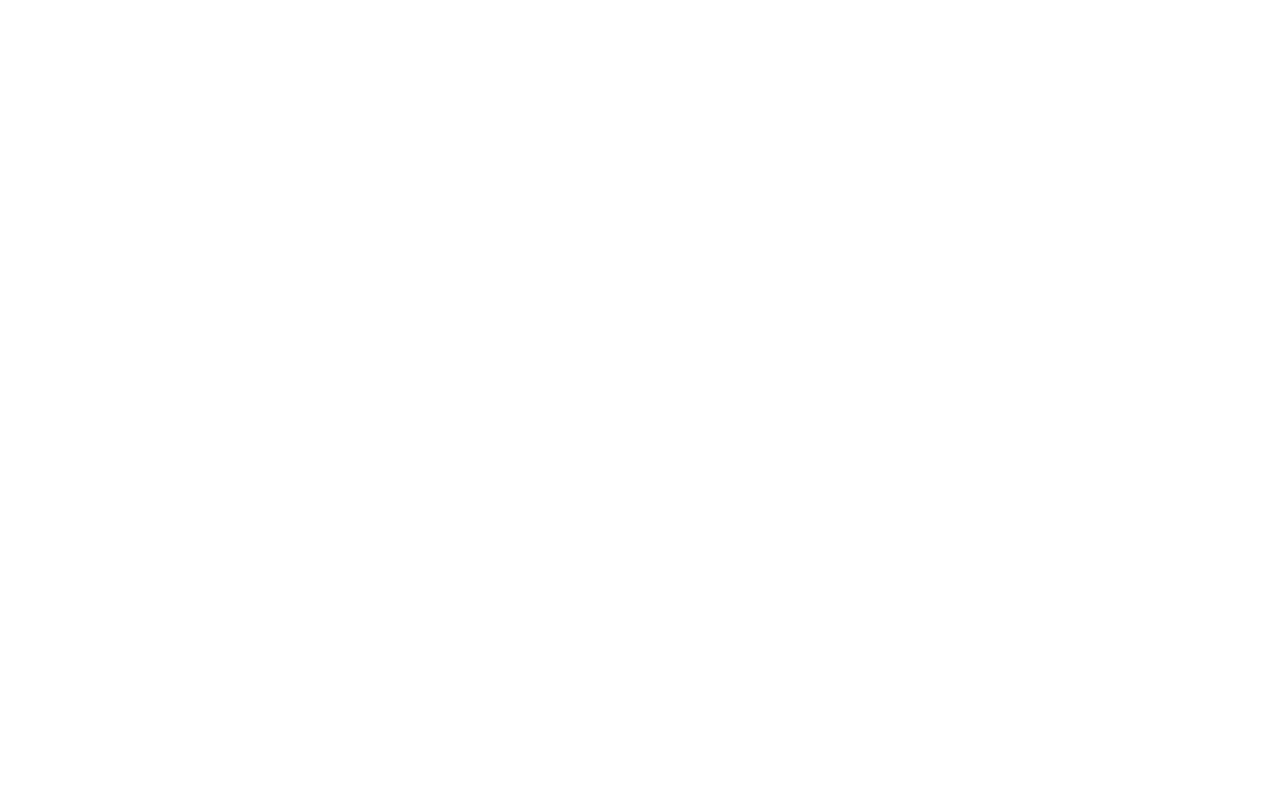
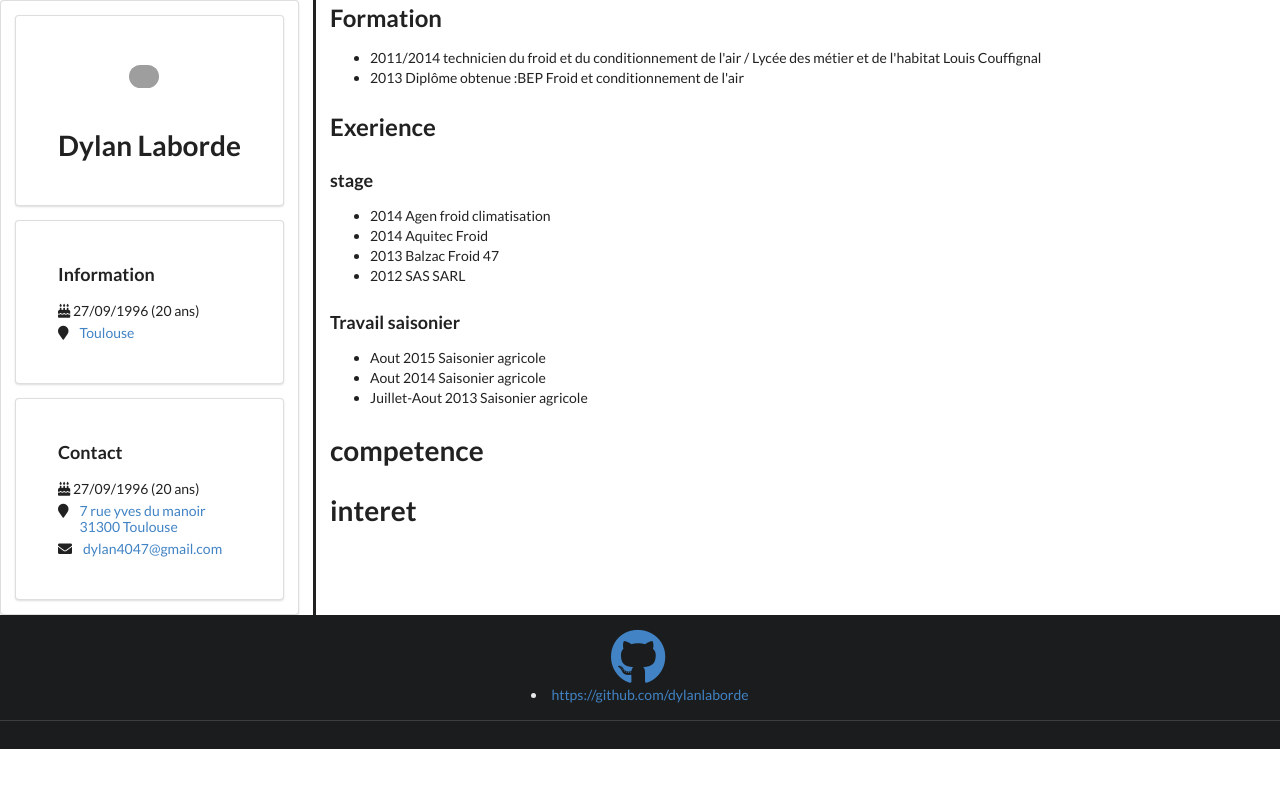
Before and after one commit to dylanlaborde/simplon_CV, a plain HTML site: page index.html in a window 1280 px wide. Drawn offline with nearby package versions, Linux system fonts and the light colour scheme; grey boxes are pictures that could not be loaded.

Commit message:
ajout de la partie flotante droite et du footer

```diff
--- a/index.html
+++ b/index.html
@@ -1,14 +1,238 @@
+
+
+
+
+
 <!DOCTYPE html>
 <html lang="en">
 <head>
 	<meta charset="UTF-8">
 	<link rel="stylesheet" href="css/style.css">
 	<link rel="stylesheet" href="https://cdn.jsdelivr.net/semantic-ui/2.2.6/semantic.min.css">
-
+	<link rel="stylesheet" href="/font-awesome-4.7.0/css/font-awesome.css">
 	<title>Dylan_Laborde CV</title>
 </head>
 <body>
 
 
+	<!-- Head -->
+
+	<!-- Head -->
+	<div class="ui grid">
+		<div class="four wide column">
+			<div class="ui segment">
+				<div class="ui very padded center aligned segment">
+					<h2 class="ui icon header">
+						<img class="ui tiny circular image" src="https://avatars1.githubusercontent.com/u/22007086?v=3&s=400">
+					</h2>
+					<h1>Dylan Laborde</h1>
+				</div>
+				<div class="ui very padded segment">
+					<div class="ui  animated list">
+						<h3>Information</h3>
+						<div class="item">
+							<i class="fa fa-birthday-cake"></i>
+							27/09/1996 (20 ans)
+						</div>
+						<div class="item">
+							<i class="marker icon"></i>
+							<div class="content">
+								<a href="https://www.google.fr/maps/place/Toulouse/@43.6006785,1.3626295,12z/data=!3m1!4b1!4m5!3m4!1s0x12aebb6fec7552ff:0x406f69c2f411030!8m2!3d43.604652!4d1.444209?hl=fr">Toulouse</a>
+							</div>
+						</div>
+					</div>
+				</div>
+
+
+				<div class="ui very padded segment">
+					<div class="ui  animated list">
+						<h3>Contact</h3>
+						<div class="item">
+							<i class="fa fa-birthday-cake"></i>
+							27/09/1996 (20 ans)
+						</div>
+						<div class="item">
+							<i class="marker icon"></i>
+							<div class="content">
+								<a href="https://www.google.fr/maps/place/7+Rue+Yves+du+Manoir,+31300+Toulouse/@43.5967731,1.3964731,17z/data=!3m1!4b1!4m5!3m4!1s0x12aebafb9ef12169:0xe0c5530a734ab82b!8m2!3d43.5967731!4d1.3986671?hl=fr">7 rue yves du manoir 31300 Toulouse</a>
+							</div>
+						</div>
+						<div class="item">
+							<i class="mail icon"></i>
+							<div class="content">
+								<a href="mailto:dylan4047@gmail.com">dylan4047@gmail.com</a>
+							</div>
+						</div>
+					</div>
+				</div>
+			</div>
+		</div>
+		<div class="twelve wide column" style="border: solid">
+			<h2>Formation</h2>
+			<ul>
+				<li>
+					<span class="datef">2011/2014</span>
+					<span>technicien du froid et du conditionnement de l'air / Lycée des métier et de l'habitat Louis Couffignal</span>
+				</li>
+				<li>
+					<span>2013</span>
+					<span>Diplôme obtenue :BEP Froid et conditionnement de l'air </span>
+				</li>
+			</ul>
+			<h2>Exerience</h2>
+
+			<h3>stage</h3>
+			<ul>
+				<li><span>2014</span>
+					<span>Agen froid climatisation</span>
+				</li>
+				<li><span>2014</span>
+					<span>Aquitec Froid</span>
+				</li>
+				<li><span>2013</span>
+					<span>Balzac Froid 47</span>
+				</li>
+				<li><span>2012</span>
+					<span>SAS SARL</span>
+				</li>
+			</ul>
+			<h3>Travail saisonier</h3>
+			<ul>
+				<li><span>Aout 2015</span>
+					<span>Saisonier agricole</span>
+				</li>
+				<li><span>Aout 2014</span>
+					<span>Saisonier agricole</span>
+				</li>
+				<li><span>Juillet-Aout 2013</span>
+					<span>Saisonier agricole</span>
+				</li>
+			</ul>
+			<h1>competence</h1>
+
+
+
+			<h1>interet</h1>
+
+		</div>
+	</div>
+	<!-- milieu -->
+
+
+	<div class="ui inverted vertical footer segment">
+		<div class="ui center aligned container">
+
+			<a href="https://github.com/dylanlaborde"><i class="huge github icon large"></i></a>
+			<li>
+				<a href="https://github.com/dylanlaborde">
+					https://github.com/dylanlaborde
+				</a>
+			</li>
+		</div>
+			<div class="ui inverted divider">
+			</div>
+	</div>
+
+	<!-- milieu -->
+</div>
+<!-- information -->
+
+<!-- 	<div class="infos">
+		<ul>
+			<li><i class="fa fa-birthday-cake" aria-hidden="true"></i> 27/09/1996</li>
+			<li><i class="fa fa-map-marker" aria-hidden="true"></i>7 rue yves du manoir 31300 Toulouse</li>
+			<li><i class="fa fa-id-card-o" aria-hidden="true"></i>permis AM</li>
+		</ul>
+	</div> -->
+	<!-- information -->
+
+
+
+	<!-- infos en liste -->
+<!-- <div class="ui animated list">
+		<h3>Information</h3>
+  <div class="item">
+   <i class="fa fa-birthday-cake"></i>
+    <div class="content">
+    <span> 27/09/1996</span>
+    </div>
+  </div>
+  <div class="item">
+   <i class="fa fa-map-marker" aria-hidden="true"></i>
+    <div class="content">
+     7 rue yves du manoir 31300 Toulouse
+    </div>
+  </div>
+  <div class="item">
+    <i class="fa fa-id-card-o" aria-hidden="true">
+    <div class="content">
+      permis AM
+    </div>
+  </div>
+</div> -->
+<!-- infos en liste -->
+
+
+<!-- formation -->
+<!-- 	<div class="formation">
+		<h3>Formation</h3>
+		<ul>
+			<li>2016 : Formation developeur web , Simplon.co à Toulouse</li>
+		</ul>
+	</div> -->
+	<!-- formation -->
+
+	<!-- competence -->
+<!-- 	<div class="conpetence">
+		<h3>Competence</h3>
+		<ul>
+			<li>HTML/css</li>
+			<li>Javascript</li>
+			<li>Sass</li>
+			<li>Framework css (semantic-ui/bootstrap)</li>
+			<li>jquery/ajax</li>
+
+		</ul>
+	</div> -->
+	<!-- competence -->
+
+
+
+	<!-- test list -->
+
+	<!-- test list -->
+
+<!-- 	<div class="ui  bottom fixed  menu">
+		<div class="center">
+			<img class="ui avatar image" src="/images/avatar/small/tom.jpg">
+
+
+			<img class="ui avatar image" src="/images/avatar/small/christian.jpg">
+
+
+			<img class="ui avatar image" src="/images/avatar/small/matt.jpg">
+		</div>
+	</div>
+</div> -->
+
+
+
+
+
+
+
+
+
+
+
+
+
+
+
+
+
+
+
+
 </body>
 </html>
```
